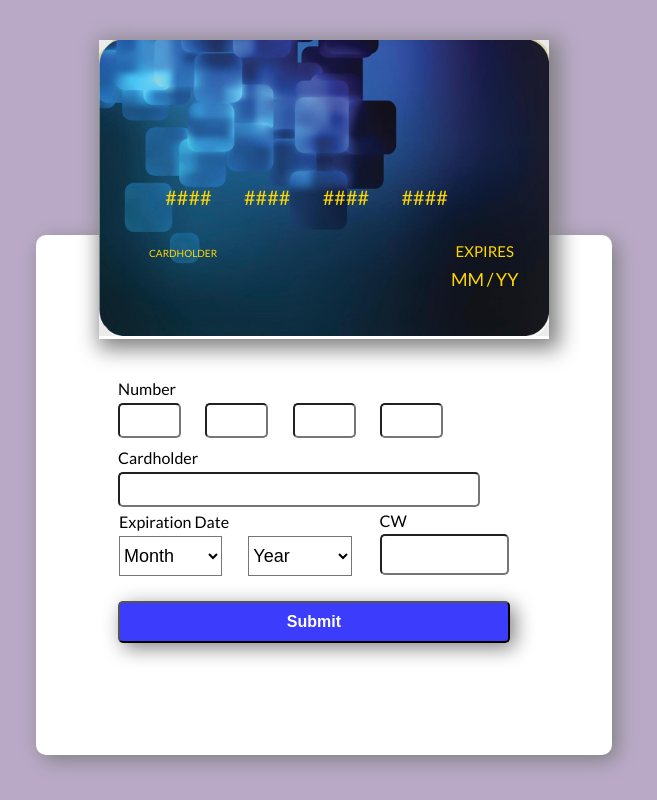
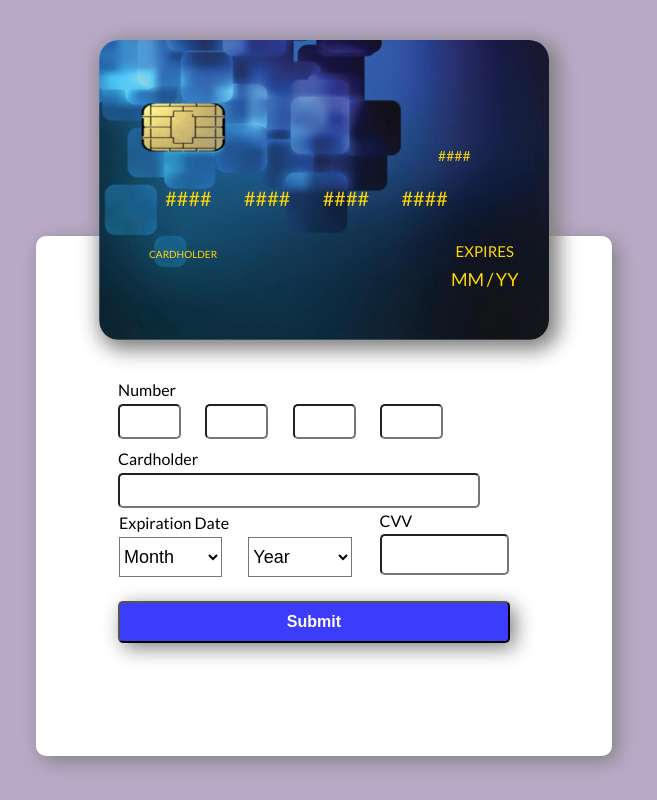
Before and after one commit to parfittchris/creditCardMaker, a React (Create React App) app: page / in a window 1280 px wide. Shown: the whole page, without its empty margins (316-973 px from the left). Built offline with nearby package versions, Linux system fonts and the light colour scheme.

Commit message:
fix card image

```diff
--- a/src/components/card/card.css
+++ b/src/components/card/card.css
@@ -1,10 +1,12 @@
 .cardSectionOverall {
-  height: auto;
   position: relative;
   text-transform: uppercase;
   width: 450px;
+  height: 300px;
   margin: 5vh auto;
+  padding: 0;
   box-shadow: 5px 5px 20px 5px gray;
+  border-radius: 20px;
   font-family: 'Lato', sans-serif;
   scroll-behavior: smooth;
 }
@@ -13,14 +15,14 @@
   position: relative;
   width: 100%;
   height: 100%;
-  background-color: blue;
+  border-radius: 20px;
+  background-color: rgb(0, 0, 0, 0);
 }
 
 .text {
   font-size: 20px;
   color: gold;
   font-weight: 500;
-  bottom: 40px;
 }
 
 .cardHolderCard {
@@ -85,7 +87,25 @@
   font-size: 18px;
 }
 
+.cvvCard {
+  position: absolute;
+  right: 17%;
+  top: 35%;
+  width: auto;
+  height: 16px;
+  padding: 2px;
+  justify-content: flex-start;
+  display: flex;
+}
+
+.cvvCard p {
+  font-size: 14px;
+  padding: 0;
+  margin: 0;
+}
+
 .active {
+  animation-duration: 1s;
   border: 1.5px solid lightgray;
   border-radius: 5px;
 }
--- a/src/components/card/card.jsx
+++ b/src/components/card/card.jsx
@@ -1,5 +1,5 @@
 import React from 'react';
-import CardImg from './../../assets/card.jpeg';
+import CardImg from './../../assets/creditCardImg.png';
 import './card.css';
 
 export default function Card(props) {
@@ -22,7 +22,11 @@ export default function Card(props) {
     fifteen,
     sixteen,
     monthSelector,
-    yearSelector
+    yearSelector,
+    cvv1,
+    cvv2,
+    cvv3,
+    cvv4
   } = props.info;
 
   return (
@@ -66,6 +70,12 @@ export default function Card(props) {
           <p className='expItm text'>{yearSelector || 'YY'}</p>
         </div>
       </div>
+      <div className='cvvCard text'>
+        <p>{cvv1 || '#'}</p>
+        <p>{cvv2 || '#'}</p>
+        <p>{cvv3 || '#'}</p>
+        <p>{cvv4 || '#'}</p>
+      </div>
     </div>
   );
 }
--- a/src/components/form/form.css
+++ b/src/components/form/form.css
@@ -97,27 +97,31 @@ input:focus {
 
 #monthSelector {
   margin-right: 10%;
-}
-
-.selector {
   width: 40%;
   font-size: 18px;
   height: 40px;
   background-color: white;
 }
 
-.cwSection {
+#yearSelector {
+  width: 40%;
+  font-size: 18px;
+  height: 40px;
+  background-color: white;
+}
+
+.cvvSection {
   width: 33%;
   display: flex;
   flex-direction: column;
 }
 
-.cwLabel {
+.cvvLabel {
   font-size: 16px;
   margin: 3% 0;
 }
 
-.cwSection input {
+.cvvSection input {
   height: 35px;
   border-radius: 5px;
   font-size: 18px;
--- a/src/components/form/form.jsx
+++ b/src/components/form/form.jsx
@@ -43,7 +43,6 @@ class CardForm extends React.Component {
     let element = document.getElementsByClassName(
       e.target.classList + 'Card'
     )[0];
-
     if (element) {
       element.classList.add('active');
     }
@@ -95,6 +94,15 @@ class CardForm extends React.Component {
           fourteen: split[1],
           fifteen: split[2],
           sixteen: split[3]
+        });
+        break;
+      case 'cvv':
+        split = value.split('');
+        this.setState({
+          cvv1: split[0],
+          cvv2: split[1],
+          cvv3: split[2],
+          cvv4: split[3]
         });
         break;
       default:
@@ -174,7 +182,7 @@ class CardForm extends React.Component {
                   <select
                     name=''
                     id='monthSelector'
-                    className='expirationSection selector'
+                    className='expirationSection'
                     onChange={this.handleChange}
                     onClick={this.makeActive}
                   >
@@ -186,7 +194,7 @@ class CardForm extends React.Component {
                   <select
                     name=''
                     id='yearSelector'
-                    className='expirationSection selector'
+                    className='expirationSection'
                     onChange={this.handleChange}
                     onClick={this.makeActive}
                   >
@@ -197,14 +205,14 @@ class CardForm extends React.Component {
                 </div>
               </div>
 
-              <div className='cwSection'>
-                <label className='cwLabel'>CW</label>
+              <div className='cvvSection'>
+                <label className='cvvLabel'>CVV</label>
                 <input
                   type='text'
-                  className='cw'
+                  className='cvv'
                   name=''
-                  id='cw'
-                  maxlength='3'
+                  id='cvv'
+                  maxlength='4'
                   onChange={this.handleChange}
                   onKeyPress={this.numbersOnly}
                   onClick={this.makeActive}
```
Also changed, not shown: src/assets/creditCardImg.png (added).
